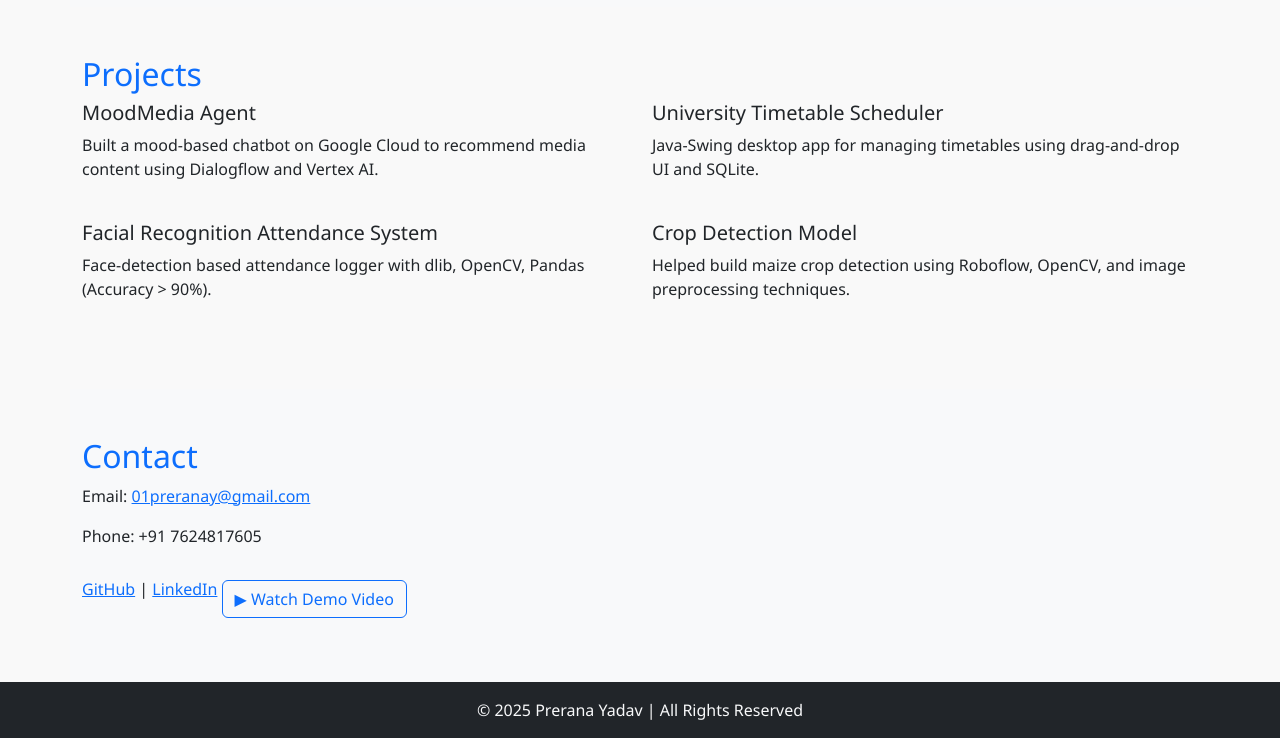
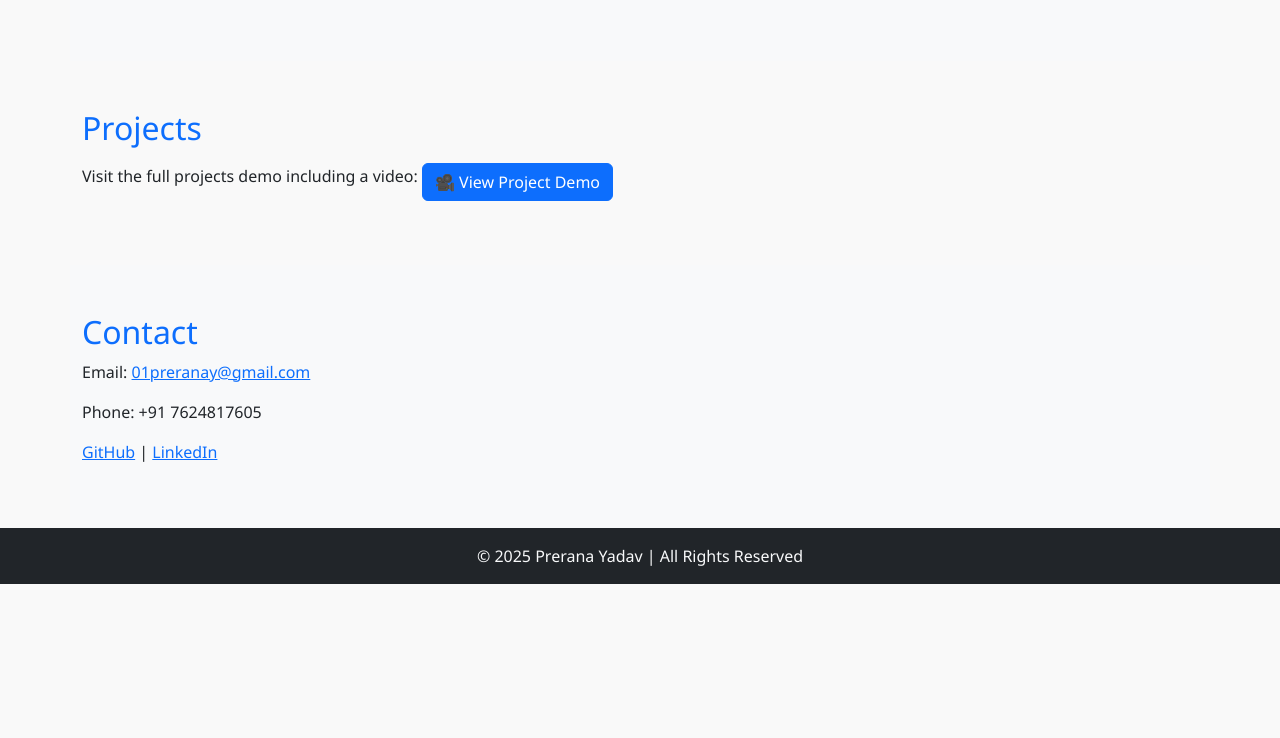
Before and after one commit to Prerana-Y/Prerana-Y.github.io, a plain HTML site: page index.html in a window 1280 px wide. Shown: the part 726-1464 px from the top of the page. After the commit the page ends 1310 px from the top, so only its background shows below. Drawn offline with nearby package versions, Linux system fonts and the light colour scheme.

```diff
--- a/index.html
+++ b/index.html
@@ -18,6 +18,7 @@
   <header class="text-center py-5 bg-light">
     <h1>Hello, I'm <span class="text-primary">Prerana Yadav</span></h1>
     <p>CSE Undergraduate | AI & ML Enthusiast | Web Developer</p>
+    <a href="projects.html" class="btn btn-outline-primary mt-3">▶ Watch Demo Video</a>
   </header>
 
   <section class="container py-5" id="about">
@@ -40,24 +41,10 @@
 
   <section class="container py-5" id="projects">
     <h2>Projects</h2>
-    <div class="row">
-      <div class="col-md-6 mb-4">
-        <h5>MoodMedia Agent</h5>
-        <p>Built a mood-based chatbot on Google Cloud to recommend media content using Dialogflow and Vertex AI.</p>
-      </div>
-      <div class="col-md-6 mb-4">
-        <h5>University Timetable Scheduler</h5>
-        <p>Java-Swing desktop app for managing timetables using drag-and-drop UI and SQLite.</p>
-      </div>
-      <div class="col-md-6 mb-4">
-        <h5>Facial Recognition Attendance System</h5>
-        <p>Face-detection based attendance logger with dlib, OpenCV, Pandas (Accuracy > 90%).</p>
-      </div>
-      <div class="col-md-6 mb-4">
-        <h5>Crop Detection Model</h5>
-        <p>Helped build maize crop detection using Roboflow, OpenCV, and image preprocessing techniques.</p>
-      </div>
-    </div>
+    <p>
+      Visit the full projects demo including a video:
+      <a href="projects.html" class="btn btn-primary mt-2">🎥 View Project Demo</a>
+    </p>
   </section>
 
   <section class="container py-5 bg-light" id="contact">
@@ -67,8 +54,6 @@
     <p>
       <a href="https://github.com/Prerana-Y" target="_blank">GitHub</a> |
       <a href="https://linkedin.com/in/prerana-yadav-8b8a0724b" target="_blank">LinkedIn</a>
-    <a href="projects.html" class="btn btn-outline-primary mt-3">▶ Watch Demo Video</a>
-
     </p>
   </section>
 
```
Also changed, not shown: projects.html (+4 -4 lines).
